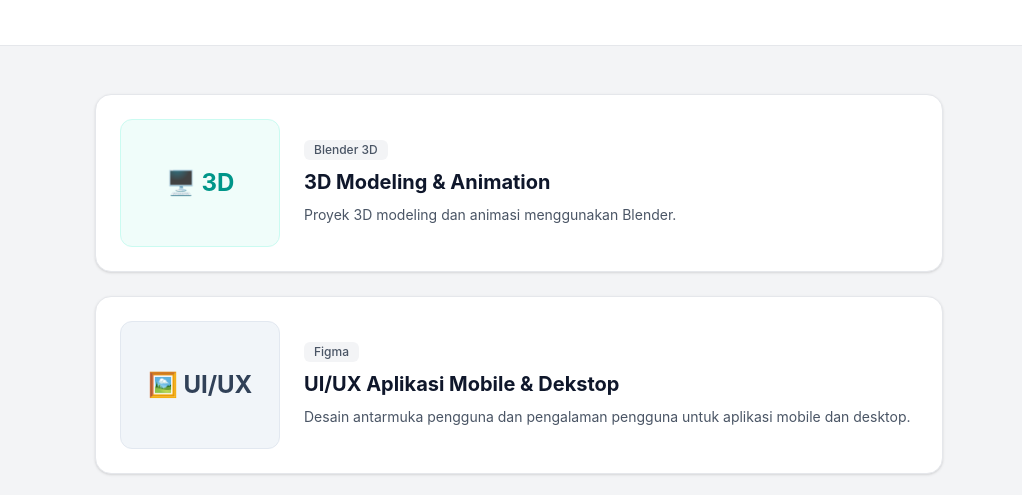
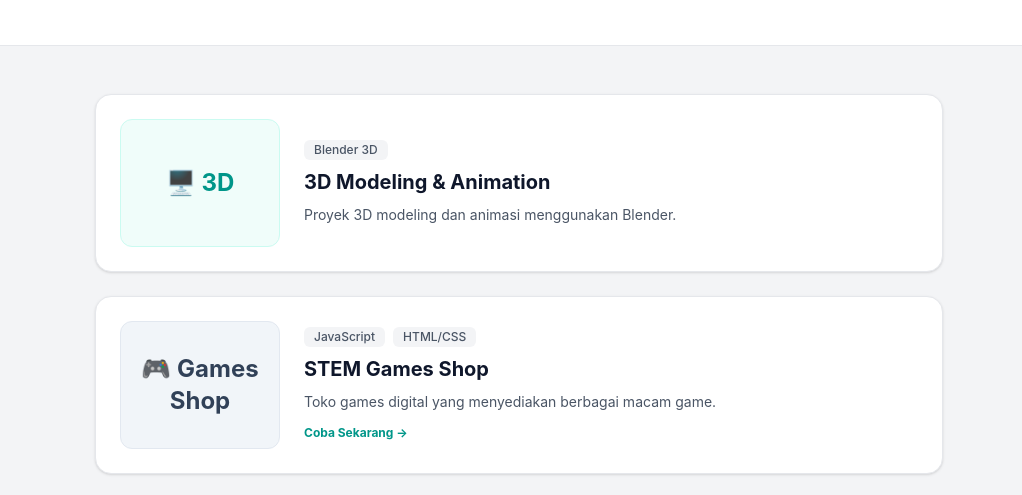
Before and after one commit to Cok-Bagas/Portofolio, a website: page projects.html in a window 1280 px wide. Shown: the part 236-731 px from the top of the page, without its empty margins (121-1143 px from the left). Drawn offline with Linux system fonts and the light colour scheme.

Commit message:
Update projects.html

```diff
--- a/projects.html
+++ b/projects.html
@@ -87,21 +87,26 @@
 
       <!-- PROJECT 2 -->
       <div class="bg-white p-6 rounded-2xl border border-gray-200 shadow-sm flex flex-col sm:flex-row gap-6 items-center">
-        <div class="w-full sm:w-40 h-32 rounded-xl bg-slate-100 border border-slate-200 flex items-center justify-center text-slate-700 shrink-0 font-bold text-2xl">
-          🖼️ UI/UX
+        <div class="w-full sm:w-40 h-32 rounded-xl bg-slate-100 border border-slate-200 flex items-center justify-center text-center text-slate-700 shrink-0 font-bold text-2xl">
+          🎮 Games Shop
         </div>
+
 
         <!-- Project Info -->
         <div class="flex-1 text-center sm:text-left">
           <div class="flex flex-wrap justify-center sm:justify-start gap-2 mb-2">
-            <span class="px-2.5 py-0.5 rounded-md bg-gray-100 text-xs text-gray-600 font-medium">Figma</span>
+            <span class="px-2.5 py-0.5 rounded-md bg-gray-100 text-xs text-gray-600 font-medium">JavaScript</span>
+            <span class="px-2.5 py-0.5 rounded-md bg-gray-100 text-xs text-gray-600 font-medium">HTML/CSS</span>
           </div>
           <h2 class="text-xl font-bold text-slate-900">
-            UI/UX Aplikasi Mobile & Dekstop
+            STEM Games Shop
           </h2>
           <p class="mt-2 text-sm text-gray-600 leading-relaxed">
-            Desain antarmuka pengguna dan pengalaman pengguna untuk aplikasi mobile dan desktop.
+            Toko games digital yang menyediakan berbagai macam game.
           </p>
+          <a href="https://stem-games-shop.vercel.app/" class="inline-block mt-3 text-xs font-bold text-teal-600 hover:underline">
+            Coba Sekarang &rarr;
+          </a>
         </div>
       </div>
 
```
